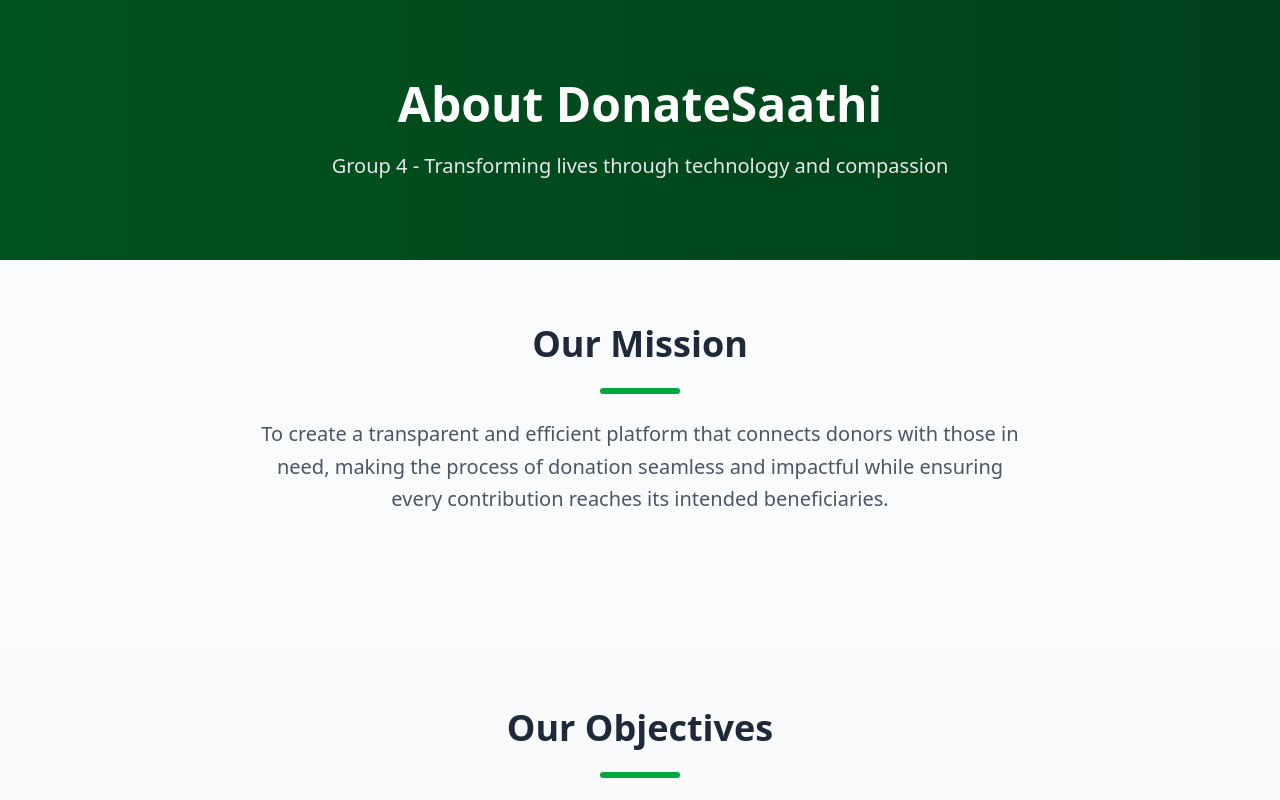
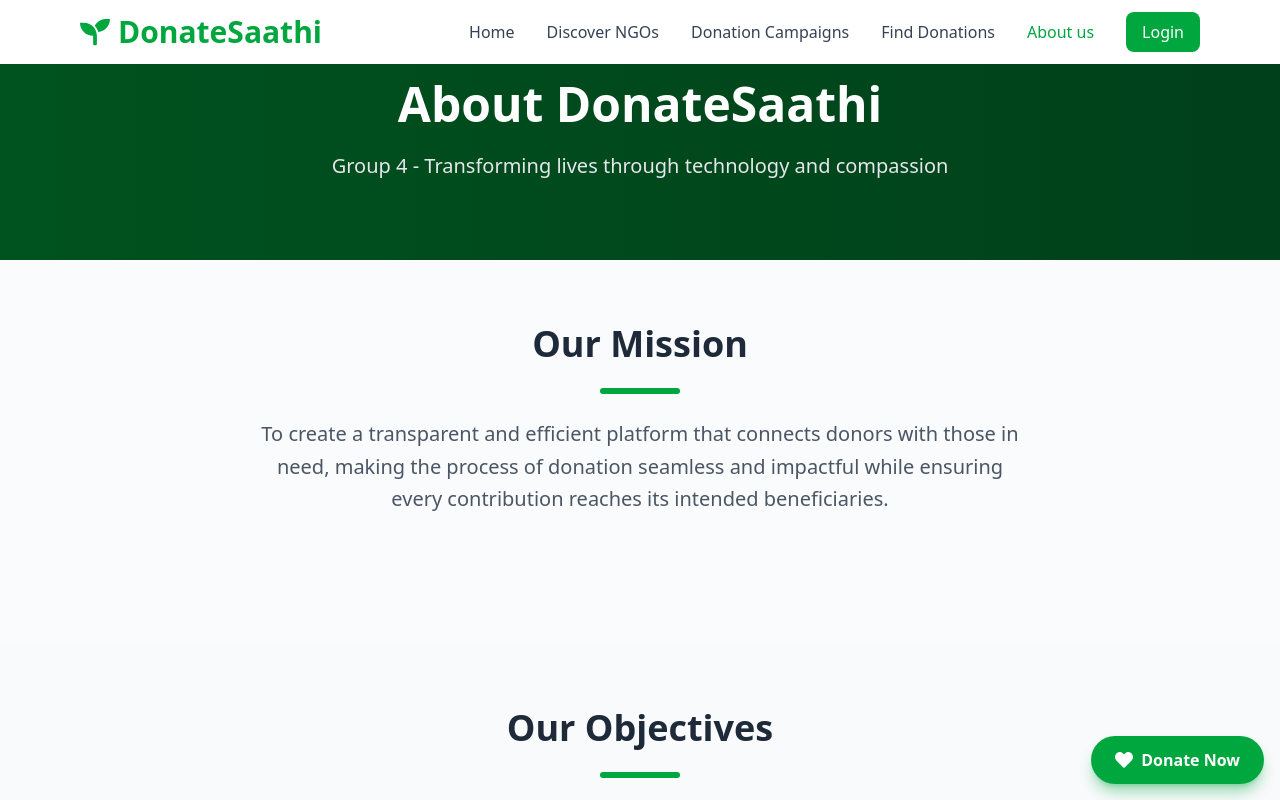
Before and after one commit to ishu-codes/donate-saathi, a React (Vite) app: page /about-us in a window 1280 px wide. Shown: the top 800 px of the page. Built offline with nearby package versions, Linux system fonts and the light colour scheme.

Commit message:
Workflow improved

```diff
--- a/src/App.tsx
+++ b/src/App.tsx
@@ -15,14 +15,54 @@ import DashBoard from "./components/dashboard";
 import AboutUs from "./components/info/AboutUs";
 import DonationCampaigns from "./components/campaigns/DonationCampaigns";
 import FindDonations from "./components/donations/FindDonations";
+import LandingLayout from "./components/landing-page/layout";
+import NewLandingPage from "./components/landing-page/LandingPage";
 
 function App() {
   return (
     <Routes>
-      <Route path="/" element={<LandingPage />} />
-      <Route path="about-us" element={<AboutUs />} />
       <Route
-        path="home"
+        path="/"
+        element={
+          <LandingLayout>
+            <NewLandingPage />
+          </LandingLayout>
+        }
+      />
+      <Route
+        path="discover-ngos"
+        element={
+          <LandingLayout>
+            <Discover />
+          </LandingLayout>
+        }
+      />
+      <Route
+        path="donation-campaigns"
+        element={
+          <LandingLayout>
+            <DonationCampaigns />
+          </LandingLayout>
+        }
+      />
+      <Route
+        path="find-donations"
+        element={
+          <LandingLayout>
+            <FindDonations />
+          </LandingLayout>
+        }
+      />
+      <Route
+        path="about-us"
+        element={
+          <LandingLayout>
+            <AboutUs />
+          </LandingLayout>
+        }
+      />
+      <Route
+        path="dashboard"
         element={
           <ProtectedRoute>
             <Layout>
@@ -64,9 +104,6 @@ function App() {
       <Route path="logout" element={<Logout />} />
       <Route path="register" element={<Register />} />
       <Route path="login" element={<Login />} />
-      <Route path="discover-ngos" element={<Discover />} />
-      <Route path="donation-campaigns" element={<DonationCampaigns />} />
-      <Route path="find-donations" element={<FindDonations />} />
     </Routes>
   );
 }
--- a/src/components/auth/login.tsx
+++ b/src/components/auth/login.tsx
@@ -96,7 +96,7 @@ export default function Login() {
       <div className="flex-1 bg-gradient-to-b from-green-600 to-green-700 relative overflow-hidden p-8 flex flex-col justify-between text-white pt-16">
         {/* Decorative background patterns */}
         <div className="absolute inset-0 opacity-10">
-          <div className="absolute h-full w-full grid grid-cols-8 grid-rows-12">
+          <div className="absolute h-full w-full grid grid-cols-8 grid-rows-12 z-40">
             {[...Array(96)].map((_, i) => (
               <div key={i} className="border-b border-r border-white/20"></div>
             ))}
@@ -112,6 +112,7 @@ export default function Login() {
           transition={{ duration: 0.8 }}
         >
           <div className="mb-4">
+            <Link to="/">
               <motion.div
                 className="flex items-center gap-3 mb-10"
                 initial={{ opacity: 0, x: -20 }}
@@ -121,6 +122,7 @@ export default function Login() {
                 <FaSeedling className="text-3xl text-white" />
                 <span className="text-2xl font-bold">DonateSaathi</span>
               </motion.div>
+            </Link>
 
             <motion.h1
               className="text-5xl font-bold mb-6"
--- a/src/components/auth/register.tsx
+++ b/src/components/auth/register.tsx
@@ -242,6 +242,7 @@ export default function Register() {
           transition={{ duration: 0.8 }}
         >
           <div className="mb-4">
+            <Link to="/">
               <motion.div
                 className="flex items-center gap-3 mb-10"
                 initial={{ opacity: 0, x: -20 }}
@@ -251,6 +252,7 @@ export default function Register() {
                 <FaSeedling className="text-3xl text-white" />
                 <span className="text-2xl font-bold">DonateSaathi</span>
               </motion.div>
+            </Link>
 
             <motion.h1
               className="text-5xl font-bold mb-6"
--- a/src/components/info/AboutUs.tsx
+++ b/src/components/info/AboutUs.tsx
@@ -1,14 +1,14 @@
-import React from "react";
+// import React from "react";
 import { motion } from "framer-motion";
 import {
   FaUsers,
   FaHandHoldingHeart,
   FaLightbulb,
   FaChartLine,
-  FaGraduationCap,
+  // FaGraduationCap,
   FaHandsHelping,
   FaGlobe,
-  FaHeart,
+  // FaHeart,
   FaLinkedin,
   FaGithub,
   FaEnvelope,
--- a/src/components/landing-page/FloatingDonate.tsx
+++ b/src/components/landing-page/FloatingDonate.tsx
@@ -5,7 +5,7 @@ const FloatingDonate = () => {
   return (
     <Link
       to="/new-donation"
-      className="fixed bottom-8 right-8 flex items-center gap-2 px-8 py-4 bg-green-600 text-white border-none rounded-full font-semibold cursor-pointer shadow-lg shadow-red-600/40 transition-all duration-300 hover:-translate-y-1 hover:shadow-xl hover:shadow-green-600/60 hover:bg-green-700 z-100 md:bottom-4 md:right-4 md:px-6 md:py-3"
+      className="fixed bottom-8 right-8 flex items-center gap-2 px-8 py-4 bg-green-600 text-white border-none rounded-full font-semibold cursor-pointer shadow-lg shadow-green-600/40 transition-all duration-300 hover:-translate-y-1 hover:shadow-xl hover:shadow-green-600/60 hover:bg-green-700 z-100 md:bottom-4 md:right-4 md:px-6 md:py-3"
     >
       <FaHeart className="text-lg animate-pulse" />
       <span>Donate Now</span>
--- a/src/components/landing-page/Navbar.tsx
+++ b/src/components/landing-page/Navbar.tsx
@@ -1,21 +1,24 @@
 import { useState, useEffect } from "react";
 import { FaChevronDown } from "react-icons/fa";
-import { Link } from "react-router-dom";
-// import Login from "../Login/Login";
-//
-// interface NavbarProps {}
+import { Link, useLocation } from "react-router-dom";
+import { FaSeedling } from "react-icons/fa";
 
 const NAVS = [
   { title: "Home", url: "/", isDropdown: false },
-  { title: "Discover NGOs", url: "discover-ngos", isDropdown: false },
-  { title: "Donation Campaigns", url: "donation-campaigns", isDropdown: false },
-  { title: "Find Donations", url: "find-donations", isDropdown: false },
-  { title: "About us", url: "about-us", isDropdown: false },
+  { title: "Discover NGOs", url: "/discover-ngos", isDropdown: false },
+  {
+    title: "Donation Campaigns",
+    url: "/donation-campaigns",
+    isDropdown: false,
+  },
+  { title: "Find Donations", url: "/find-donations", isDropdown: false },
+  { title: "About us", url: "/about-us", isDropdown: false },
 ];
 
 export default function Navbar() {
   const [isScrolled, setIsScrolled] = useState(false);
   //   const [isLoginOpen, setIsLoginOpen] = useState(false);
+  const location = useLocation();
 
   useEffect(() => {
     const handleScroll = () => {
@@ -28,15 +31,19 @@ export default function Navbar() {
   return (
     <>
       <nav
-        className={`fixed top-0 w-full z-50 transition-all duration-300 bg-background ${
-          isScrolled ? "shadow-md" : ""
+        className={`fixed top-0 w-full ${
+          location.pathname === "/" ? "" : "bg-background"
+        } z-50 transition-all duration-300 ${
+          isScrolled ? "bg-background shadow-md" : ""
         }`}
       >
         <div className="w-full px-8 sm:px-6 lg:px-20">
           <div className="flex justify-between items-center h-16">
             {/* Logo */}
-            <Link to="/" className="flex-shrink-0">
+            <Link to="/" className="flex items-center gap-2">
               {/* <img className="h-8 w-auto" src="/logo.png" alt="DonateSaathi" /> */}
+
+              <FaSeedling className="text-3xl text-green-600" />
               <span className="text-3xl font-bold text-green-600">
                 DonateSaathi
               </span>
@@ -52,7 +59,11 @@ export default function Navbar() {
                   <Link
                     key={idx}
                     to={nav.url}
-                    className="flex items-center text-gray-700 hover:text-gray-900"
+                    className={`flex items-center ${
+                      location.pathname === nav.url
+                        ? "text-green-600"
+                        : "text-gray-700 hover:text-gray-900"
+                    }`}
                   >
                     {nav.title}
                     {nav.isDropdown && (
--- a/src/components/landing-page/layout.tsx
+++ b/src/components/landing-page/layout.tsx
@@ -1,3 +1,16 @@
-export default function LandingLayout() {
-  return <div></div>;
+import Navbar from "./Navbar";
+import FloatingDonate from "./FloatingDonate";
+
+export default function LandingLayout({
+  children,
+}: {
+  children: React.ReactNode;
+}) {
+  return (
+    <>
+      <Navbar />
+      {children}
+      <FloatingDonate />
+    </>
+  );
 }
--- a/src/components/sidebar/index.tsx
+++ b/src/components/sidebar/index.tsx
@@ -1,11 +1,22 @@
 import { Link, useLocation } from "react-router-dom";
-import { BadgePlus, History, Home, LogOut, Settings } from "lucide-react";
+import {
+  BadgePlus,
+  History,
+  LayoutDashboard,
+  LogOut,
+  Settings,
+} from "lucide-react";
+import { FaSeedling } from "react-icons/fa";
 
 export default function Sidebar() {
   const location = useLocation();
 
   const NAVS = [
-    { title: "Home", icon: <Home size={22} />, url: "/home" },
+    {
+      title: "Dashboard",
+      icon: <LayoutDashboard size={22} />,
+      url: "/dashboard",
+    },
     { title: "New donation", icon: <BadgePlus />, url: "/new-donation" },
     { title: "Recent", icon: <History />, url: "/recent" },
     { title: "Settings", icon: <Settings />, url: "/settings" },
@@ -13,10 +24,14 @@ export default function Sidebar() {
   return (
     <div className="w-72 h-full flex flex-col py-6 sticky top-0 border-r">
       <div className="h-full flex flex-col gap-10">
-        <Link className="px-4" to="/">
-          <picture className="h-4">
+        <Link className="flex gap-2 items-center px-4" to="/">
+          {/* <picture className="h-4">
             <img src="/icon.png" alt="Logo" className="w-16" />
-          </picture>
+          </picture> */}
+          <FaSeedling className="text-3xl text-green-600" />
+          <span className="text-2xl font-bold text-green-600">
+            DonateSaathi
+          </span>
         </Link>
 
         <div className="flex flex-col gap-2">
@@ -24,7 +39,7 @@ export default function Sidebar() {
             <Link
               className={`flex gap-2 px-6 py-3 hover:bg-accent ${
                 location.pathname === nav.url
-                  ? "border-r-2 border-brand pointer-events-none"
+                  ? "text-green-600 border-r-2 border-green-600 pointer-events-none"
                   : "text-muted-foreground"
               }`}
               to={nav.url}
--- a/src/index.css
+++ b/src/index.css
@@ -120,6 +120,10 @@
   }
 }
 
+html {
+  scroll-behavior: smooth;
+}
+
 button {
   cursor: pointer;
 }
```
Also changed, not shown: src/components/landing-page/LandingPage.tsx (+19 -5 lines), public/icon.png, public/logo.png. Lines whose indentation alone changed are shown as unchanged.
